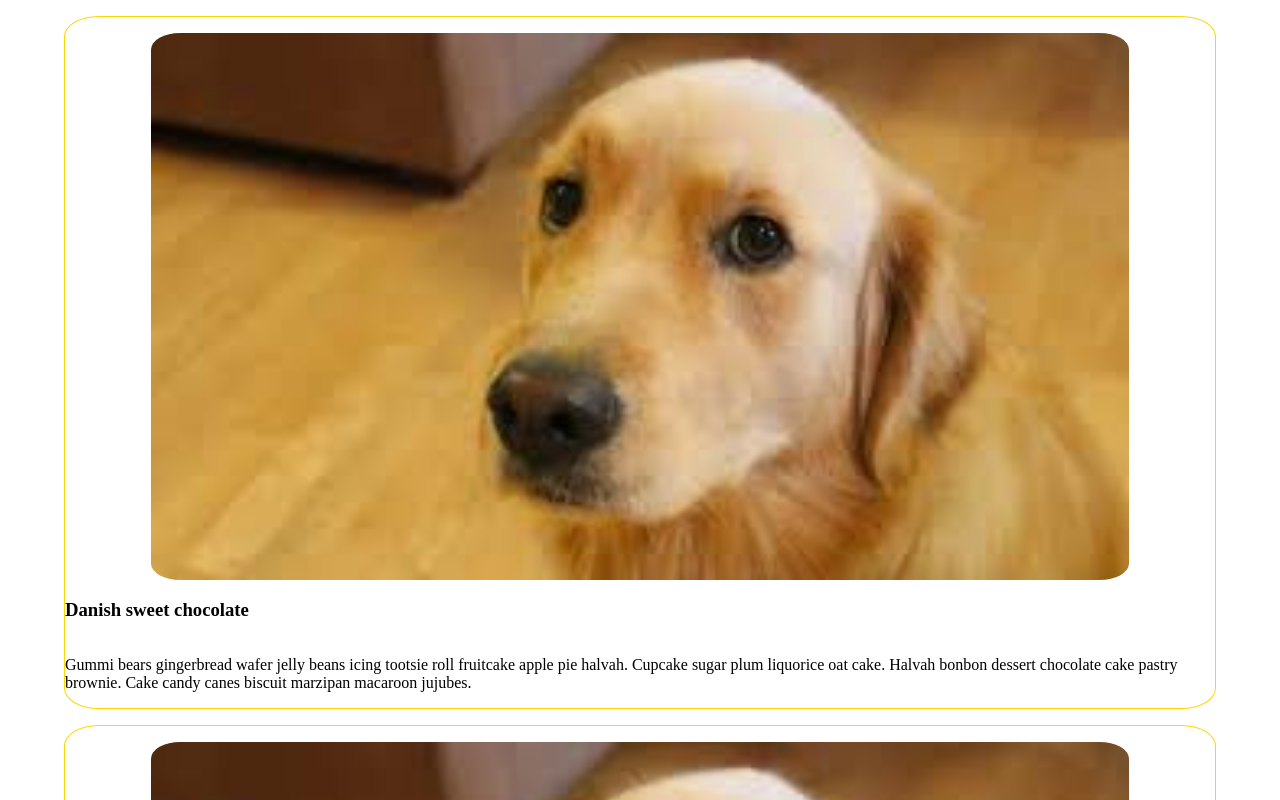
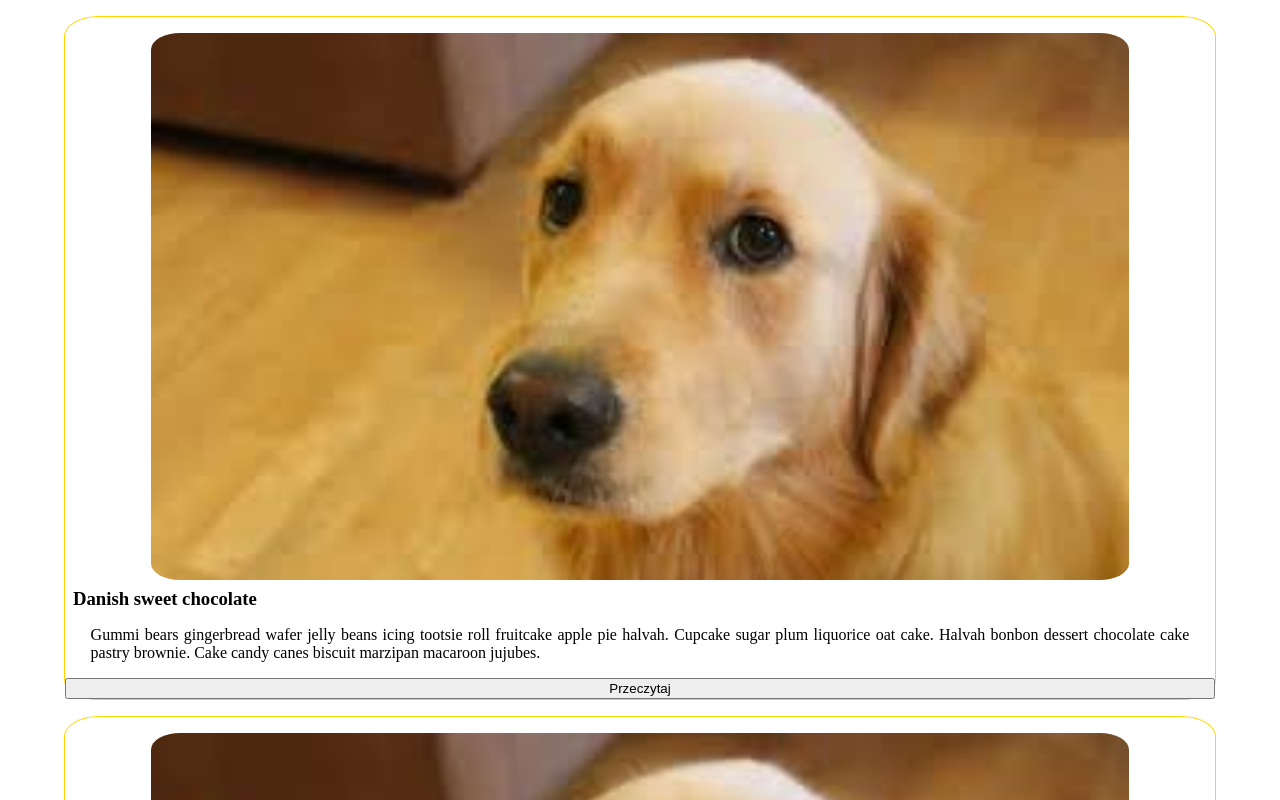
Before and after one commit to DominikaSzu/blog-project, a React (Create React App) app: page /blog/1 in a window 1280 px wide. Shown: the top 800 px of the page. Built offline with nearby package versions, Linux system fonts and the light colour scheme.

Commit message:
BlogPost styled

```diff
--- a/src/components/BlogPost.js
+++ b/src/components/BlogPost.js
@@ -10,6 +10,7 @@ class BlogPost extends React.Component {
 				<p className="post-content">
 				Gummi bears gingerbread wafer jelly beans icing tootsie roll fruitcake apple pie halvah. Cupcake sugar plum liquorice oat cake. Halvah bonbon dessert chocolate cake pastry brownie. Cake candy canes biscuit marzipan macaroon jujubes.
 				</p>
+				<button className="read-more">Przeczytaj</button>
 			</article>
 	)}
 }
--- a/src/css/index.css
+++ b/src/css/index.css
@@ -85,12 +85,23 @@ body {
 	flex-direction: column;
 }
 
+.blog-post .title {
+	margin: 1vh;
+}
+
 .blog-post-photo {
 	width: 85%;
 	height: auto;
 	margin: auto;
 	margin-top: 2vh;
 	border-radius: 3%;
+}
+
+.post-content {
+	margin-top: 1vh;
+	text-align: justify;
+	align-self: center;
+	padding: 0 2vw;
 }
 
 /*  InstagramInfo Component  */
```
